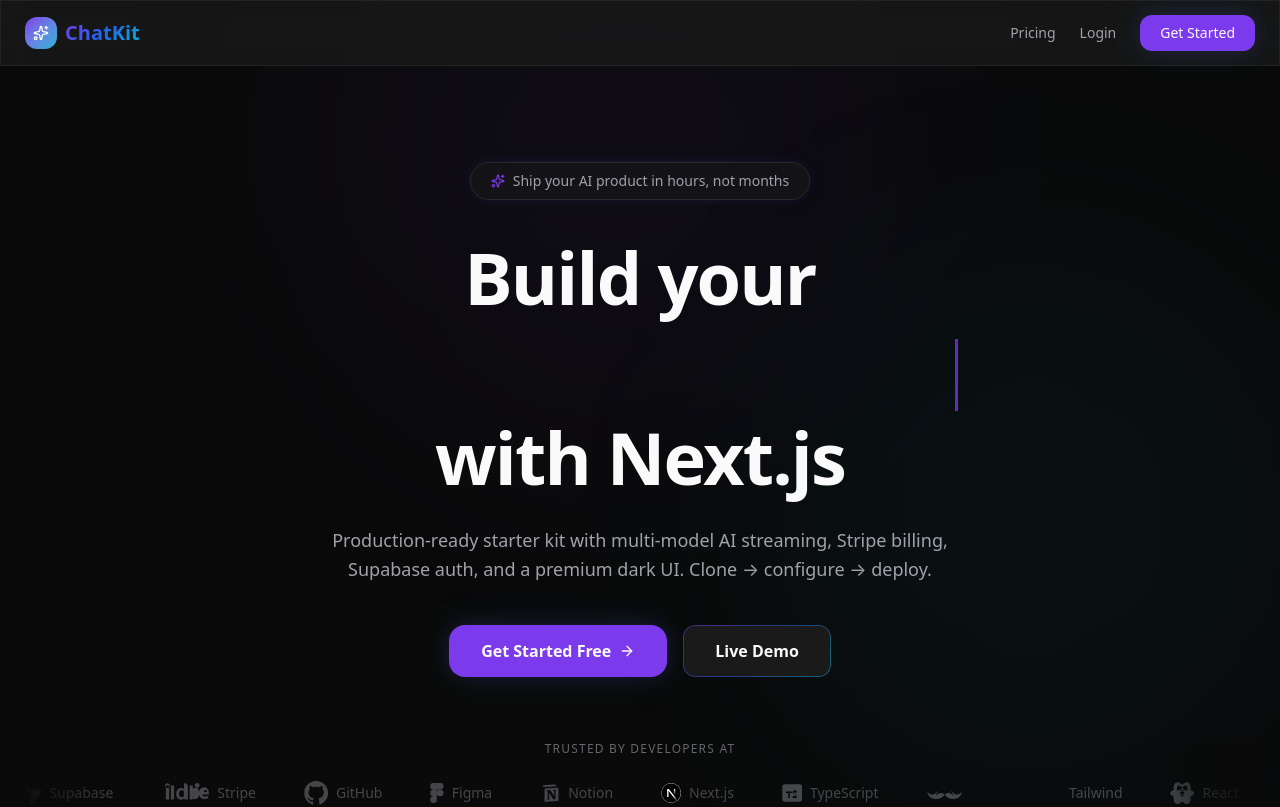
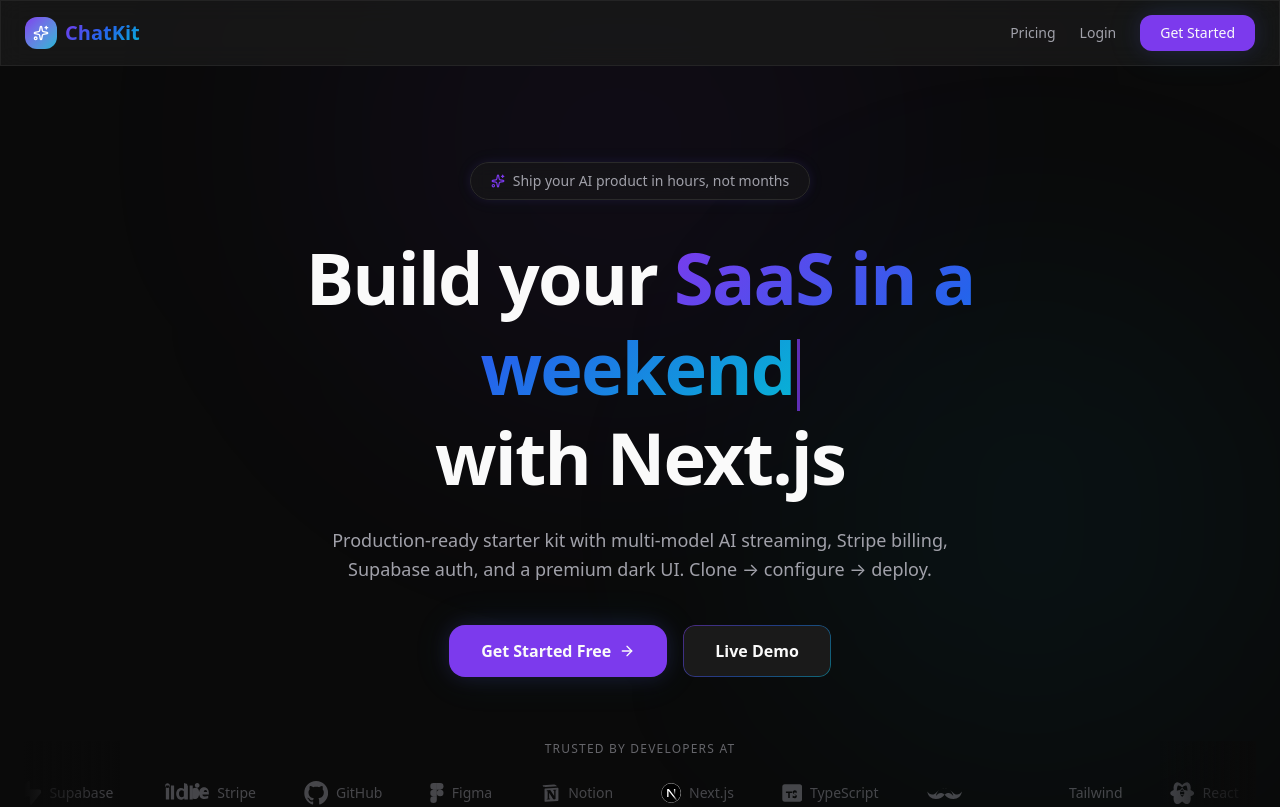
Before and after one commit to nicogulo/chatkit, a Next.js app: page / in a window 1280 px wide. Shown: the top 807 px of the page. Built offline with nearby package versions, Linux system fonts and the light colour scheme; no server answers.

Commit message:
fix: gradient text invisible — move gradient-text class directly to TypewriterText span

```diff
--- a/components/landing/animations.tsx
+++ b/components/landing/animations.tsx
@@ -23,9 +23,6 @@
   const [isDeleting, setIsDeleting] = useState(false);
   const timeoutRef = useRef<ReturnType<typeof setTimeout> | undefined>(undefined);
 
-  // Calculate min-width based on longest text to prevent layout shift
-  const longestText = useMemo(() => texts.reduce((a, b) => (b.length > a.length ? b : a), ""), [texts]);
-
   useEffect(() => {
     const currentText = texts[textIdx];
 
@@ -50,7 +47,7 @@
   }, [charIdx, isDeleting, textIdx, texts, speed, deleteSpeed, pauseMs]);
 
   return (
-    <span className={className} style={{ display: "inline-block", position: "relative" }}>
+    <span className={className}>
       {display}
       <motion.span
         animate={{ opacity: [1, 0] }}
--- a/components/landing/hero-section.tsx
+++ b/components/landing/hero-section.tsx
@@ -27,14 +27,13 @@
         className="mx-auto max-w-4xl text-3xl font-bold tracking-tight leading-tight overflow-hidden sm:text-5xl lg:text-7xl"
       >
         Build your{" "}
-        <span className="gradient-text">
         <TypewriterText
           texts={["AI Chat product", "SaaS in a weekend", "next unicorn", "revenue machine"]}
           speed={70}
           deleteSpeed={35}
           pauseMs={2500}
+          className="gradient-text"
         />
-        </span>
         <br />
         with Next.js
       </motion.h1>
```
Lines whose indentation alone changed are shown as unchanged.
